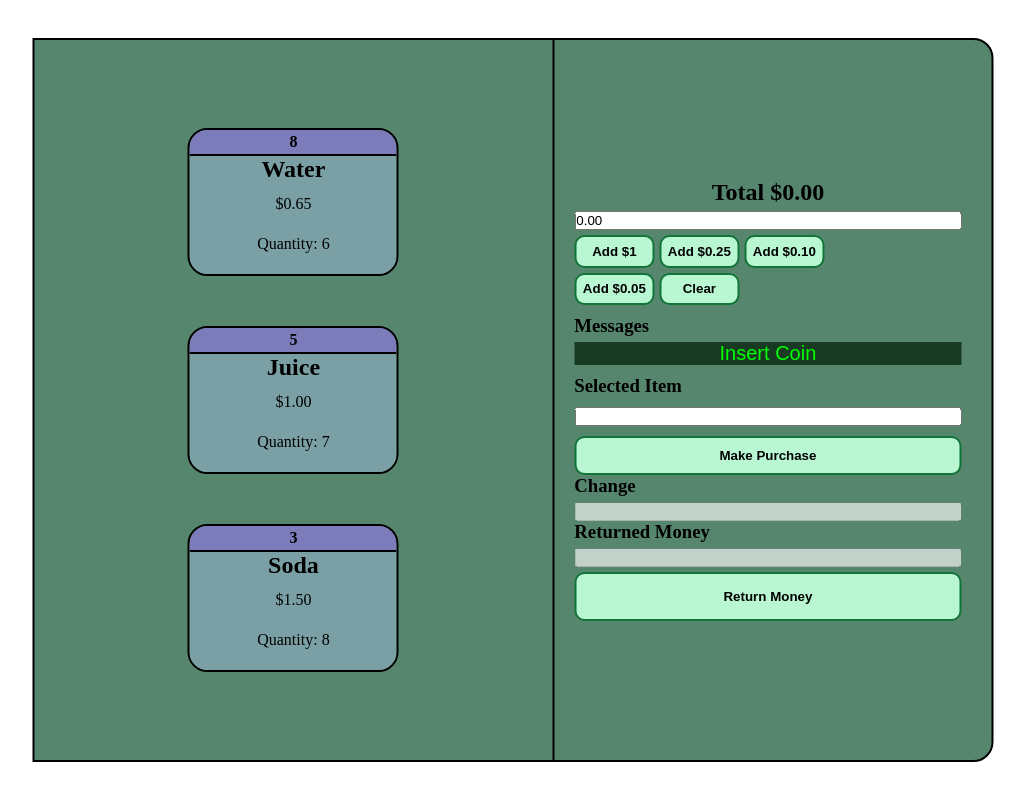
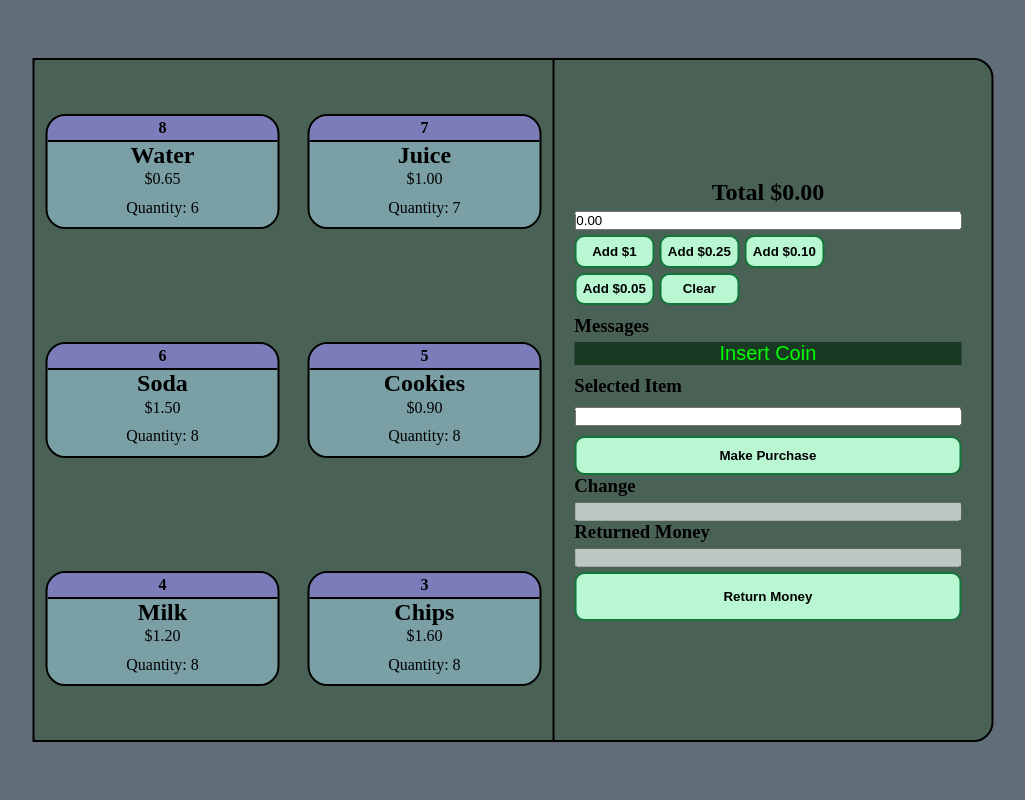
Before and after one commit to andresdev99/vendingMachine, a React (Vite) app in the folder vendingMachineFE/: page /vendor-machine in a window 1280 px wide. Shown: the whole page, without its empty margins (127-1152 px from the left). Built offline with nearby package versions, Linux system fonts and the light colour scheme.

Commit message:
addin all FE

```diff
--- a/package.json
+++ b/package.json
@@ -6,7 +6,7 @@
         "build": "vite build"
     },
     "devDependencies": {
-        "axios": "^1.1.2",
+        "axios": "^1.5.1",
         "laravel-vite-plugin": "^0.8.0",
         "vite": "^4.0.0"
     }
--- /dev/null
+++ b/vendingMachineFE/src/axios-client.js
@@ -0,0 +1,5 @@
+import axios from "axios";
+
+const axiosClient = axios.create({
+    baseURL: import.meta.env
+})
--- a/vendingMachineFE/src/components/RighPanel/TotalSection.jsx
+++ b/vendingMachineFE/src/components/RighPanel/TotalSection.jsx
@@ -3,7 +3,7 @@ import { useStateContext } from '../../context/ContexProvider';
 
 const TotalSection = () => {
     const { money, setMoney } = useStateContext();
-    console.log(money)
+
     // Buttons to add money
     const buttons = [
         {
--- a/vendingMachineFE/src/context/ContexProvider.jsx
+++ b/vendingMachineFE/src/context/ContexProvider.jsx
@@ -11,15 +11,33 @@ const StateContext = createContext({
             availability: 6
         },
         {
-            code: 5,
+            code: 7,
             name: 'juice',
             cost: 1.00,
             availability: 7
         },
         {
-            code: 3,
+            code: 6,
             name: 'soda',
             cost: 1.50,
+            availability: 8
+        },
+        {
+            code: 5,
+            name: 'cookies',
+            cost: 0.90,
+            availability: 8
+        },
+        {
+            code: 4,
+            name: 'milk',
+            cost: 1.20,
+            availability: 8
+        },
+        {
+            code: 3,
+            name: 'chips',
+            cost: 1.60,
             availability: 8
         },
     ],
--- a/vendingMachineFE/src/index.css
+++ b/vendingMachineFE/src/index.css
@@ -3,11 +3,15 @@
     padding: 0;
 }
 
+body{
+    background: rgb(97, 110, 122);
+}
+
 /* General container */
 #vending-machine {
     display: flex;
-    height: 90vh;
-    background: rgb(87, 134, 111);
+    height: 85vh;
+    background: rgb(74, 97, 86);
     border: 2px solid rgb(0, 0, 0);
     border-radius: 0px 20px 20px 0;
     position: fixed;
@@ -38,6 +42,17 @@
     height: 100px;
 }
 
+.selected-item__section{
+    display: flex;
+    flex-direction: column;
+    gap: 10px;
+}
+
+.selected-item__section {
+    display: flex;
+    flex-direction: column;
+}
+
 .add-money {
     display: grid;
     grid-template-columns: repeat(3, 1fr);
@@ -56,13 +71,6 @@
     border-radius: 10px;
     border: 2px solid rgb(17, 117, 55);
     font-weight: 700;
-}
-
-
-.selected-item__section{
-    display: flex;
-    flex-direction: column;
-    gap: 10px;
 }
 
 .selected-item-btn, .returned-money-btn {
@@ -106,21 +114,18 @@ h2 {
     text-align: center;
 }
 
-.selected-item__section {
-    display: flex;
-    flex-direction: column;
-}
+
 
 /* ------------------- END Right panel styles -----------------*/
 
 
 /* -------------------- Beginning Left Panel Styles ----------*/
 .items-grid__list {
-    display: flex;
+    display: grid;
     align-items: center;
-    justify-content: center;
-    flex-direction: column;
-    gap: 50px;
+    justify-items: center;
+    grid-template-columns: repeat(2, 1fr);
+    gap: 6px;
     width: 50vw;
 }
 
@@ -143,21 +148,43 @@ h2 {
     align-items: center;
     justify-content: center;
     text-align: center;
-    width: 40%;
-    height: 20%;
+    width: 90%;
+    height: 50%;
     border: 2px solid rgb(0, 0, 0);
     border-radius: 20px;
     overflow: hidden;
     cursor: pointer;
+    position: relative;
+}
+
+.item:hover::before, .item:hover::after{
+    opacity: 0.2;
+}
+
+.item:hover {
+    transform: translateY(-8px); /* Aplica la transformación en hover */
+}
+
+.item::before, .item::after{
+    content: "";
+    opacity: 0;
+    position: absolute;
+    top: 0;
+    left: 0;
+    width: 100%;
+    height: 100%;
+    background: rgb(208, 255, 0);
+    transition: opacity 0.3s;
 }
 
 .item h2,
 p {
     height: 100%;
-
     background: rgb(122, 160, 165);
     width: 100%;
 }
-
+input{
+    outline: none;
+}
 
 /* ------------------- END Left panel styles -----------------*/
```
Also changed, not shown: 2 other files (tests, documents, lock files or other folders).
